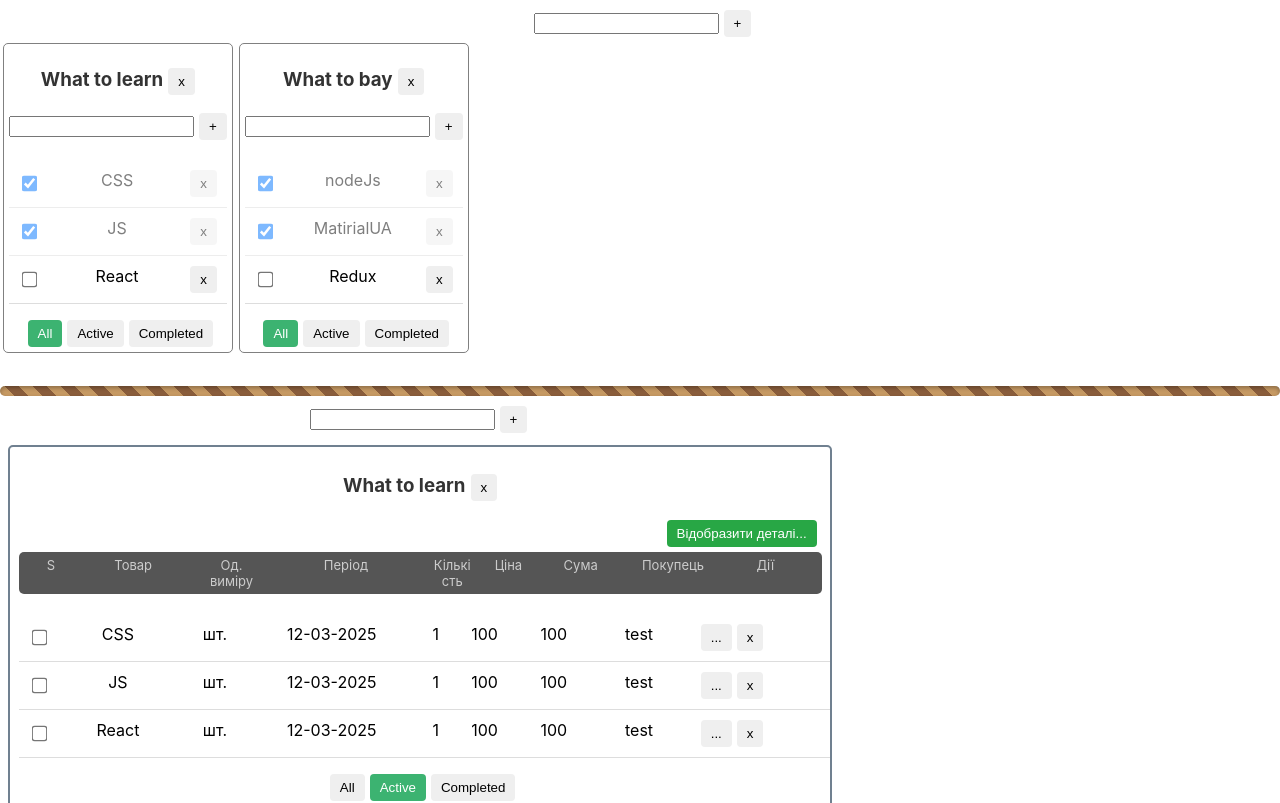
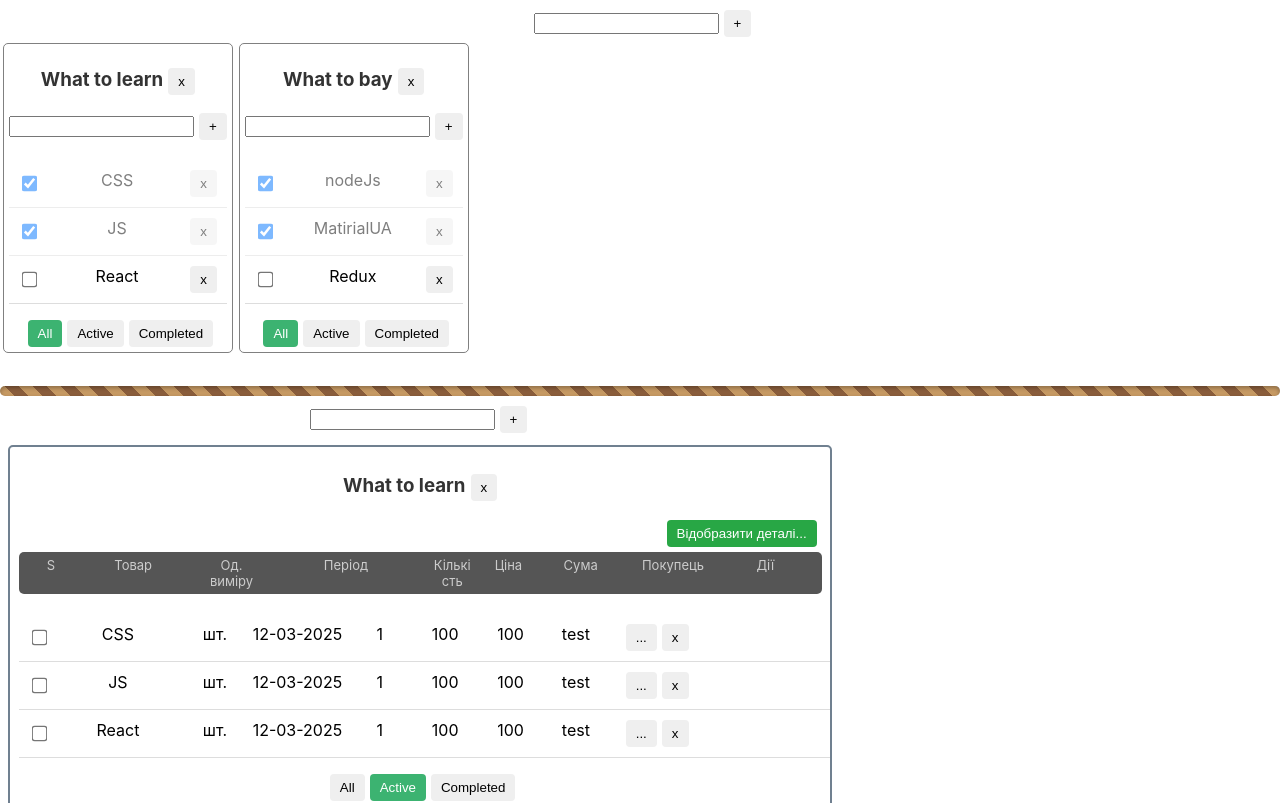
Before and after one commit to IvanSlivenko/todo-list-from-it-camasutra_v_3, a React (Create React App) app in the folder it-incubator/TODOLIST-TS/it-incubator-todolist-ts-video/: page / in a window 1280 px wide. Shown: the top 803 px of the page. Built offline with nearby package versions, Linux system fonts and the light colour scheme.

Commit message:
23-03-2025-20-29

```diff
--- a/it-incubator/TODOLIST-TS/it-incubator-todolist-ts-video/src/AddItemForm.tsx
+++ b/it-incubator/TODOLIST-TS/it-incubator-todolist-ts-video/src/AddItemForm.tsx
@@ -1,11 +1,7 @@
 import React, {ChangeEvent, KeyboardEvent, useState} from "react";
 
 type AddItemFormPropsType = {
-    // addItem: (title: string, todolistId: string) => void
     addItem: (title: string) => void
-    // id: string
-
-
 }
 
 export function AddItemForm(props: AddItemFormPropsType) {
--- a/it-incubator/TODOLIST-TS/it-incubator-todolist-ts-video/src/AddItemForm_test.tsx
+++ b/it-incubator/TODOLIST-TS/it-incubator-todolist-ts-video/src/AddItemForm_test.tsx
@@ -3,10 +3,11 @@ import React, {ChangeEvent, KeyboardEvent, useEffect, useState} from "react";
 type AddItemFormPropsType = {
     id: string,
     addItem: (title: string, newTaskPeriod: string, newTaskUser: string,
-              newTaskSumm: number, newTaskQuantity: number, newTaskPrise: number, newTaskUnit: string, todolistId: string) => void
+              newTaskSumm: number, newTaskQuantity: number,
+              newTaskPrise: number, newTaskUnit: string, todolistId: string) => void
 }
 
-export function AddItemForm(props: AddItemFormPropsType) {
+export function AddItemForm_test(props: AddItemFormPropsType) {
 
     const getTodayDate = () => {
         return new Date().toISOString().split("T")[0];
--- a/it-incubator/TODOLIST-TS/it-incubator-todolist-ts-video/src/App.tsx
+++ b/it-incubator/TODOLIST-TS/it-incubator-todolist-ts-video/src/App.tsx
@@ -11,6 +11,10 @@ export type TodolistType = {
     id: string,
     title: string,
     filter: FilterValuesType
+}
+
+type TasksStateType = {
+    [key: string] : Array<TaskType>
 }
 
 function App() {
@@ -49,7 +53,7 @@ function App() {
         let tasks = tasksObj[todolistId]
 
         let newTasks = [task, ...tasks];
-        tasksObj[todolistId]=newTasks;
+        tasksObj[todolistId] = newTasks;
         setTasks({...tasksObj});
     }
 
@@ -94,14 +98,14 @@ function App() {
         ]
     )
 
-    let removeTodolist=(todolistId: string)=>{
-        let filteredTodolist = todolists.filter(t=>t.id !== todolistId )
+    let removeTodolist = (todolistId: string) => {
+        let filteredTodolist = todolists.filter(t => t.id !== todolistId)
         setTodolists(filteredTodolist)
         delete tasksObj[todolistId]
         setTasks({...tasksObj});
     }
 
-    let [tasksObj, setTasks] = useState({
+    let [tasksObj, setTasks] = useState<TasksStateType>({
         [todolistId1]: [
             {id: v1(), title: "CSS", isDone: true},
             {id: v1(), title: "JS", isDone: true},
@@ -114,11 +118,26 @@ function App() {
         ]
     })
 
+    function addTodolist(title: string) {
+        let todolist: TodolistType = {
+            id: v1(),
+            filter: 'all',
+            title: title
+        }
+        setTodolists([todolist, ...todolists])
+        setTasks({
+            ...tasksObj,
+            [todolist.id]: []
+        })
+    }
+
+
+
     return (
         <div className="App">
 
             <div className="app-header">
-                <AddItemForm id={"www"} addItem={()=>{}}/>
+                <AddItemForm addItem={addTodolist}/>
                 {/*<input type="text"*/}
                 {/*       className="input-add-tasks"*/}
                 {/*       placeholder="Вкажіть назву"*/}
--- a/it-incubator/TODOLIST-TS/it-incubator-todolist-ts-video/src/App_test.tsx
+++ b/it-incubator/TODOLIST-TS/it-incubator-todolist-ts-video/src/App_test.tsx
@@ -1,8 +1,9 @@
 import React, {useState} from 'react';
 import './App.css';
-import {Todolist} from "./Todolist";
-import {Todolist_test} from "./Todolist_test";
+import {TaskType, Todolist} from "./Todolist";
+import {Todolist_test, TaskTypeTest } from "./Todolist_test";
 import {AddItemForm} from "./AddItemForm";
+import {AddItemForm_test} from "./AddItemForm_test";
 
 import {tasks_test1, tasks_test2} from "./tasks_test";
 import {v1} from "uuid";
@@ -13,6 +14,10 @@ export type TodolistType = {
     id: string,
     title: string,
     filter: FilterValuesType
+}
+
+type TasksStateType = {
+    [key: string] : Array<TaskTypeTest>
 }
 
 function App_test() {
@@ -40,9 +45,9 @@ function App_test() {
         setTasks({...tasksObj});
     }
 
-    function addTask(title: string, newTaskPeriod: string,
-                     newTaskUser: string, summ: number,
-                     quantity: number, prise: number, unit: string, todolistId: string) {
+    function addTaskItem(title: string, newTaskPeriod: string,
+                         newTaskUser: string, summ: number,
+                         quantity: number, prise: number, unit: string, todolistId: string) {
         let task = {
             id: v1(),
             title: title,
@@ -63,6 +68,7 @@ function App_test() {
         setTasks({...tasksObj})
 
     }
+
 
     function changeStatus(taskId: string, isDone: boolean, todolistId: string) {
         let tasks = tasksObj[todolistId];
@@ -99,24 +105,40 @@ function App_test() {
         ]
     )
 
-    let removeTodolist=(todolistId: string)=>{
-        let filteredTodolist = todolists.filter(t=>t.id !== todolistId )
+    let removeTodolist = (todolistId: string) => {
+        let filteredTodolist = todolists.filter(t => t.id !== todolistId)
         setTodolists(filteredTodolist)
         delete tasksObj[todolistId]
         setTasks({...tasksObj});
     }
 
-    let [tasksObj, setTasks] = useState({
+    let [tasksObj, setTasks] = useState<TasksStateType>({
         [todolistId1]: tasks_test1,
         [todolistId2]: tasks_test2
     })
 
     //--------------------------------------------------------- Data -----------
+
+    function addTodolist(title: string) {
+        let todolist: TodolistType = {
+            id: v1(),
+            filter: 'all',
+            title: title
+        }
+        setTodolists([todolist, ...todolists])
+        setTasks({
+            ...tasksObj,
+            [todolist.id]: []
+        })
+    }
+
+
+
     return (
         <div className="App_custome">
 
             <div className="app-header">
-                <AddItemForm  id={"www"} addItem={()=>{}}/>
+                <AddItemForm addItem={addTodolist}/>
                 {/*<input*/}
                 {/*    type="text"*/}
                 {/*    className="input-add-tasks-custome"*/}
@@ -141,7 +163,9 @@ function App_test() {
                         tasks={taskForTodolist}
                         removeTasks={removeTasks}
                         changeFilter={changeFilter}
-                        addTask={addTask}
+                        addTask={() => {
+                        }}
+                        addTaskItem={addTaskItem}
                         changeTaskStatus={changeStatus}
                         filter={tl.filter}
                         removeTodolist={removeTodolist}
--- /dev/null
+++ b/it-incubator/TODOLIST-TS/it-incubator-todolist-ts-video/src/EditableSpan_test.tsx
@@ -0,0 +1,92 @@
+import React from "react";
+
+type EditableSpanPropsType = {
+    title: string
+    editMode: boolean
+}
+
+export function EditableSpan_test(props: EditableSpanPropsType) {
+    return props.editMode ?
+        <input type="text" value={props.title}/>
+        :
+        <span className="span-title">{props.title}</span>
+
+}
+
+type EditableSpanUnitPropsType = {
+    unit: string
+    editMode: boolean
+}
+
+export function EditableSpanUnit(props: EditableSpanUnitPropsType) {
+    return props.editMode ?
+        <input type="text" value={props.unit}/>
+        :
+        <span className="span-unit">{props.unit}</span>
+
+
+}
+
+type EditableSpanPeriodPropsType = {
+    period: string
+    editMode: boolean
+}
+
+export function EditableSpanPeriod(props: EditableSpanPeriodPropsType) {
+    return props.editMode ?
+        <input type="text" value={props.period}/>
+        :
+        <span className="span-unit">{props.period}</span>
+
+}
+
+type EditableSpanQuantityPropsType = {
+    quantity: number
+    editMode: boolean
+}
+
+export function EditableSpanQuantity(props: EditableSpanQuantityPropsType) {
+    return props.editMode ?
+        <input type="text" value={props.quantity}/>
+        :
+        <span className="span-unit">{props.quantity}</span>
+
+}
+
+type EditableSpanPrisePropsType = {
+    prise: number
+    editMode: boolean
+}
+
+export function EditableSpanPrise(props: EditableSpanPrisePropsType) {
+    return props.editMode ?
+        <input type="text" value={props.prise}/>
+        :
+        <span className="span-unit">{props.prise}</span>
+
+}
+
+type EditableSpanSummPropsType = {
+    summ: number
+    editMode: boolean
+}
+
+export function EditableSpanSumm(props: EditableSpanSummPropsType) {
+    return props.editMode ?
+        <input type="text" value={props.summ}/>
+        :
+        <span className="span-unit">{props.summ}</span>
+}
+
+type EditableSpanUserPropsType = {
+    user: string
+    editMode: boolean
+}
+
+export function EditableSpanUser(props: EditableSpanUserPropsType) {
+    return props.editMode ?
+        <input type="text" value={props.user}/>
+        :
+        <span className="span-unit">{props.user}</span>
+
+}
--- a/it-incubator/TODOLIST-TS/it-incubator-todolist-ts-video/src/Todolist.tsx
+++ b/it-incubator/TODOLIST-TS/it-incubator-todolist-ts-video/src/Todolist.tsx
@@ -1,6 +1,7 @@
 import React, {ChangeEvent} from "react";
 import {FilterValuesType} from "./App";
 import {AddItemForm} from "./AddItemForm";
+import {EditableSpan} from "./EditableSpan";
 
 export type TaskType = {
     id: string,
@@ -74,7 +75,7 @@ export function Todolist(props: TodolistType) {
                                 checked={t.isDone}
                                 onChange={onChangeHandler}
                             />
-                            <span>{t.title}</span>
+                            <EditableSpan title={t.title} editMode={false}/>
                             <button onClick={onRemoveHandler}>x</button>
 
                         </li>
--- a/it-incubator/TODOLIST-TS/it-incubator-todolist-ts-video/src/Todolist_test.tsx
+++ b/it-incubator/TODOLIST-TS/it-incubator-todolist-ts-video/src/Todolist_test.tsx
@@ -1,9 +1,20 @@
 import React, {ChangeEvent} from "react";
 import {FilterValuesType} from "./App_test";
 import './Todolist_test.css'
-import {AddItemForm} from "./AddItemForm_test";
+// import {AddItemForm} from "./AddItemForm_test";
+import {AddItemForm_test} from "./AddItemForm_test";
+import {
+    EditableSpan_test,
+    EditableSpanPeriod,
+    EditableSpanPrise,
+    EditableSpanQuantity,
+    EditableSpanSumm,
+    EditableSpanUnit,
+    EditableSpanUser
+} from "./EditableSpan_test";
 
-export type TaskType = {
+
+export type TaskTypeTest = {
     id: string,
     title: string,
     isDone: boolean,
@@ -18,12 +29,13 @@ export type TaskType = {
 export type TodolistType = {
     id: string,
     title: string
-    tasks: Array<TaskType>
+    tasks: Array<TaskTypeTest>
     removeTasks: (id: string, todolistId: string) => void
     changeFilter: (value: FilterValuesType, todolistId: string) => void
-    addTask: (title: string, newTaskPeriod: string, newTaskUser: string,
-              newTaskSumm: number, quantity: number, prise: number,
-              unit: string, todolistId: string) => void,
+    addTask: (title: string, todolistId: string) => void
+    addTaskItem: (title: string, newTaskPeriod: string, newTaskUser: string,
+                  newTaskSumm: number, quantity: number, prise: number,
+                  unit: string, todolistId: string) => void,
     changeTaskStatus: (taskId: string, isDone: boolean,
                        todolistId: string) => void,
     filter: FilterValuesType
@@ -55,9 +67,10 @@ export function Todolist_test(props: TodolistType) {
 
     }
 
-    const addTask = (title: string)=> {
-        props.addTask(title, props.id)
-    }
+    const addTask = (title: string, period: string, user: string, summ: number, quantity: number, price: number, unit: string) => {
+        props.addTaskItem(title, period, user, summ, quantity, price, unit, props.id);
+    };
+
 
     return <div className={"container"}>
 
@@ -66,7 +79,7 @@ export function Todolist_test(props: TodolistType) {
 
         </h3>
 
-        <AddItemForm id={props.id} addItem={props.addTask}/>
+        <AddItemForm_test addItem={addTask} id={props.id}/>
 
         <div className="headerTable">
             <span className="tableHeader-span-cheked">S</span>
@@ -104,13 +117,14 @@ export function Todolist_test(props: TodolistType) {
                                 checked={t.isDone}
                                 onChange={onChangeHandler}
                             />
-                            <span className="span-title">{t.title}</span>
-                            <span className="span-unit">{t.unit}</span>
-                            <span className="span-period">{t.period}</span>
-                            <span className="span-quantity">{t.quantity}</span>
-                            <span className="span-prise">{t.prise}</span>
-                            <span className="span-summ">{t.summ}</span>
-                            <span className="span-user">{t.user}</span>
+
+                            <EditableSpan_test title={t.title} editMode={false}/>
+                            <EditableSpanUnit unit={t.unit} editMode={false}/>
+                            <EditableSpanPeriod period={t.period} editMode={false}/>
+                            <EditableSpanQuantity quantity={t.quantity} editMode={false}/>
+                            <EditableSpanPrise prise={t.prise} editMode={false}/>
+                            <EditableSpanSumm summ={t.summ} editMode={false}/>
+                            <EditableSpanUser user={t.user} editMode={false}/>
                             <div className="span-change">
                                 <button onClick={() => onChangeTask(t.id)}>...</button>
                                 <button onClick={() => onRemoveTaskHandler(t.id)}>x</button>
```
Also changed, not shown: it-incubator/TODOLIST-TS/it-incubator-todolist-ts-video/src/EditableSpan.tsx (added, +17 -0 lines), 1 other file (tests, documents, lock files or other folders).
